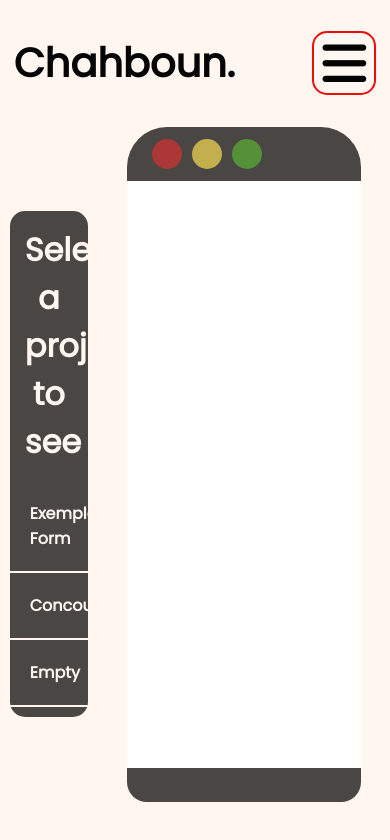
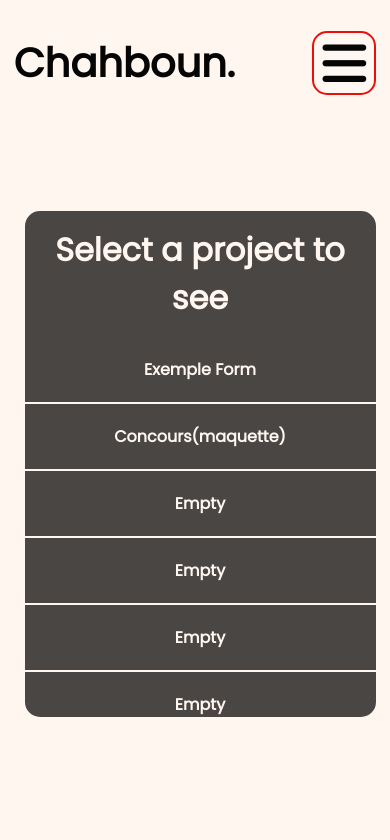
Before and after one commit to Xkaminari/my-cv, a React (Create React App) app: page /Portfolio in a window 390 px wide. Shown: the top 840 px of the page. Built offline with nearby package versions, Linux system fonts and the light colour scheme.

Commit message:
Responsive

```diff
--- a/src/AboutMe/AboutMe.css
+++ b/src/AboutMe/AboutMe.css
@@ -28,7 +28,7 @@
 }
 
 .Abm-container {
-    height: 80vh;
+    min-height: 80vh;
     display: flex;
     flex-direction: column;
     align-items: center;
--- a/src/AboutMe/AboutMe.jsx
+++ b/src/AboutMe/AboutMe.jsx
@@ -28,7 +28,7 @@ export default class AboutMe extends Component {
                                     we could colaborate!
                                 </p>
                             </div>
-                            <Link to="/Portfolio" className="Btn-type1" id="Abm-btn"><span className="Abm-btn-text">Discover</span><div className="Baground-btn"></div></Link>
+                            <Link to="/Portfolio" className="Btn-type1" id="Abm-btn"><span className="Abm-btn-text">Projects</span><div className="Baground-btn"></div></Link>
                         </div>
                     </div>
                 </div>
--- a/src/AboutMe/AboutMeMobileVS.css
+++ b/src/AboutMe/AboutMeMobileVS.css
@@ -1,20 +1,41 @@
 @media screen and (max-width: 480px) {
     .About-me {
         flex-direction: column-reverse;
-        row-gap: 150px;
+        row-gap: 25px;
     }
-    /* .Abm-container {
-    } */
+
     .Abm-RightSide {
         width: 100vw;
     }
+
+    .Abm-container {
+        display: block;
+    }
+
     .Abm-LeftSide {
-        width: 100vw;
+        width: 99vw;
+        height: 100%;
     }
+
+    .Abm-LeftSide header {
+        width: 90%;
+    }
+
     .my-history {
         width: 90%;
     }
+
+    .my-history p {
+        margin-bottom: 0px;
+    }
+
+    .Abm-container a {
+        margin-top: 0px;
+    }
+
     .About-me-main-img {
-        height: 20vh;
+        height: 50vh;
+        border-radius: 10px;
+        margin-bottom: 10px;
     }
 }
--- a/src/ContactMe/ContactMe.css
+++ b/src/ContactMe/ContactMe.css
@@ -8,7 +8,7 @@
     height: 100vh;
 }
 
-.Contact-me-contente {
+.Contact-me-content {
     margin-top: 1vh;
     display: flex;
     justify-content: space-around;
--- a/src/ContactMe/ContactMe.jsx
+++ b/src/ContactMe/ContactMe.jsx
@@ -2,13 +2,14 @@ import React, { Component } from 'react'
 import Header from '../Home/LeftSide/Header/Header'
 import ContactForm from './ContactForm'
 import './ContactMe.css'
+import './ContactMeMobileVS.css'
 
 export default class ContactMe extends Component {
     render() {
         return (
-            <div className='Contact-me-content'>
+            <>
                 <Header/>
-                <div className='Contact-me-contente'>
+                <div className='Contact-me-content'>
                     <ContactForm/>
                     <div className='links-section'>
                         <h2 className='contactMe-tiltle'>Some sources that might interest you</h2>
@@ -18,7 +19,7 @@ export default class ContactMe extends Component {
                             <li><i class="fa-brands fa-linkedin"></i><a href="https://www.linkedin.com/in/med-yassine-chaboun-300603239/">med-yassine-chahboun</a></li>                        </ul>
                     </div>
                 </div>
-            </div>
+            </>
         )
     }
 }
--- /dev/null
+++ b/src/ContactMe/ContactMeMobileVS.css
@@ -0,0 +1,20 @@
+@media screen and (max-width: 480px) {
+    .Contact-me-content {
+        flex-direction: column;
+    }
+    .Contact-me-form {
+        width: 100vw;
+    }
+    .links-section {
+        width: 100vw;
+    }
+    .links-list li {
+        font-size: 1.4em;
+    }
+    textarea {
+        width: 100%;
+    }
+    #form-btn {
+        margin-left: 22px;
+    }
+}
--- a/src/Portfolio/Portfolio.css
+++ b/src/Portfolio/Portfolio.css
@@ -40,7 +40,6 @@
     width: 60vw;
     grid-column: 2;
     grid-row: 1 / span 4;
-    /* margin-left: 170px; */
 }
 
 .top-bar {
@@ -100,6 +99,15 @@
     overflow-y: scroll;
 }
 
+.choose-a-project-mobileVS {
+    display: none;
+}
+
+.choose-a-project-mobileVS a {
+    text-decoration: none;
+    color: #fff6f0;
+}
+
 .choose-project-title {
     text-align: center;
     padding: 15px;
--- a/src/Portfolio/Portfolio.jsx
+++ b/src/Portfolio/Portfolio.jsx
@@ -1,6 +1,7 @@
 import React, { Component } from 'react'
 import Header from '../Home/LeftSide/Header/Header'
 import './Portfolio.css'
+import './PortfolioMobileVS.css'
 
 export default class Portfolio extends Component {
     constructor(props) {
@@ -21,11 +22,24 @@ export default class Portfolio extends Component {
             <div className='portfolio'>
                 <Header/>
                 <div className="portfolio-main">
-                    <div className="choose-a-project">
+                    <div className="choose-a-project choose-a-project-descktopVS">
                         <h2 className='choose-project-title'>Select a project to see</h2>
                         <ul className='list-projects'>
                             <li onClick={() => this.setState({iframeLink:"https://xkaminari.github.io/Formulaire/"})}>Exemple Form</li>
                             <li onClick={() => this.setState({iframeLink:"https://xkaminari.github.io/Concours-FS-28---Med-Yassine-Chaboun/"})}>Concours(maquette)</li>
+                            <li>Empty</li>
+                            <li>Empty</li>
+                            <li>Empty</li>
+                            <li>Empty</li>
+                            <li>Empty</li>
+                            <li>Empty</li>
+                        </ul>
+                    </div>
+                    <div className="choose-a-project choose-a-project-mobileVS">
+                        <h2 className='choose-project-title'>Select a project to see</h2>
+                        <ul className='list-projects'>
+                            <li><a href="https://xkaminari.github.io/Formulaire/">Exemple Form</a></li>
+                            <li><a href="https://xkaminari.github.io/Concours-FS-28---Med-Yassine-Chaboun/">Concours(maquette)</a></li>
                             <li>Empty</li>
                             <li>Empty</li>
                             <li>Empty</li>
--- /dev/null
+++ b/src/Portfolio/PortfolioMobileVS.css
@@ -0,0 +1,25 @@
+@media screen and (max-width: 480px) {
+    .web-site-preview {
+        display: none;
+    }
+
+    .portfolio-main {
+        width: 100vw;
+        grid-template-columns: 1fr;
+        grid-template-rows: 1fr 1fr;
+    }
+
+    .choose-a-project {
+        margin-left: 10px;
+        grid-column: 1 / span 3;
+        width: 90vw;
+    }
+
+    .choose-a-project-descktopVS {
+        display: none;
+    }
+
+    .choose-a-project-mobileVS {
+        display: block;
+    }
+}
```
